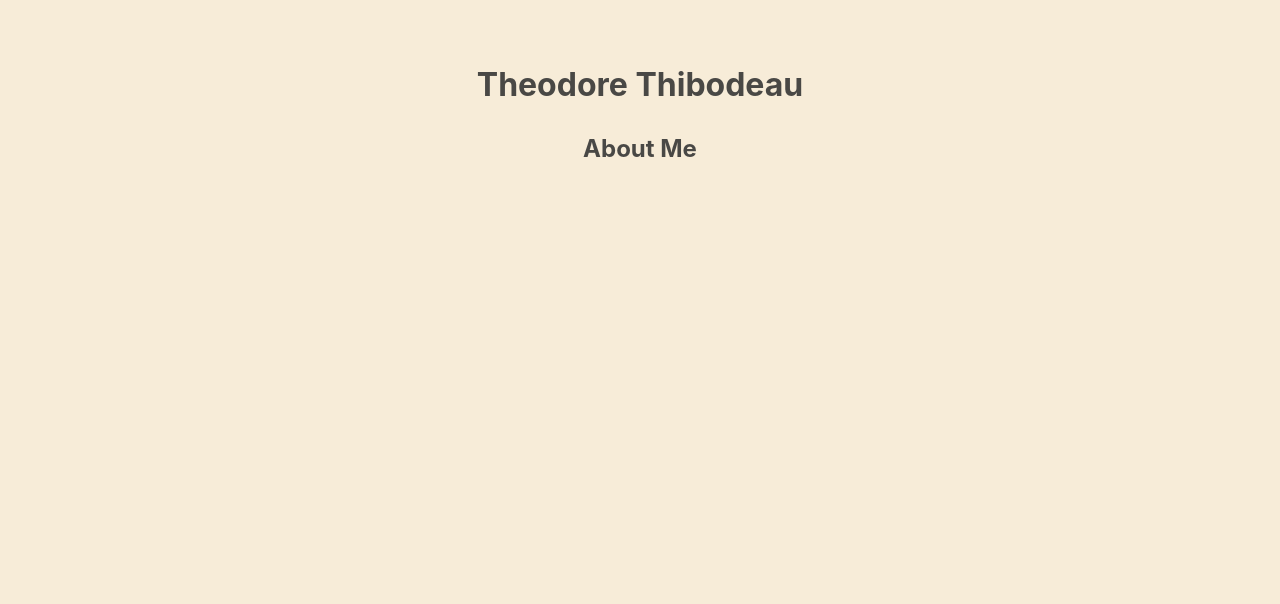
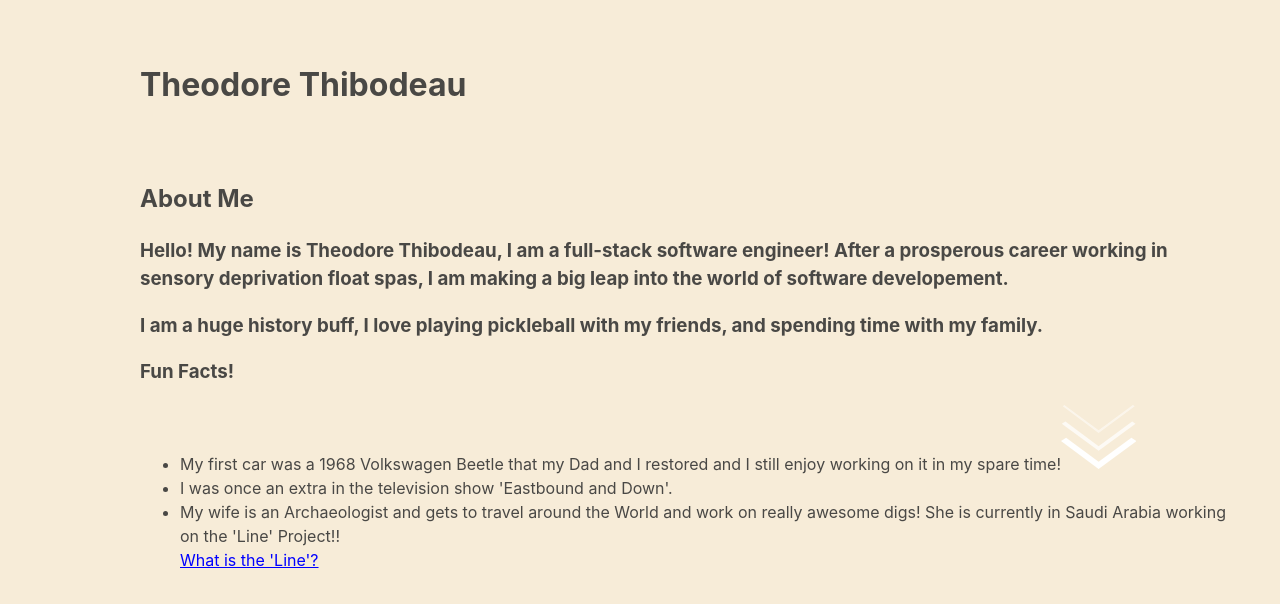
Before and after one commit to TheoThibodeau/Portfolio, a React (Vite) app: page / in a window 1280 px wide. Shown: the top 604 px of the page. Built offline with nearby package versions, Linux system fonts and the light colour scheme.

Commit message:
added an About Me section

```diff
--- a/src/index.css
+++ b/src/index.css
@@ -12,3 +12,55 @@
   -webkit-font-smoothing: antialiased;
   -moz-osx-font-smoothing: grayscale;
 }
+
+.mainContainer {
+  text-align: left;
+  padding-left: 100px;
+}
+
+.name {
+    padding-bottom: 50px;
+}
+
+.funFactsList a {
+  color: blue;
+}
+
+/* Arrow & Hover Animation */
+#more-arrows {
+	width: 75px;
+  height: 65px;
+
+  &:hover {
+
+    polygon {
+      fill: #FFF;
+      transition: all .2s ease-out;
+
+      &.arrow-bottom {
+        transform: translateY(-18px);
+      }
+
+      &.arrow-top {
+        transform: translateY(18px);
+      }
+
+    }
+
+  }
+
+}
+
+polygon {
+  fill: #FFF;
+  transition: all .2s ease-out;
+
+  &.arrow-middle {
+	  opacity: 0.75;
+	}
+
+	&.arrow-top {
+	  opacity: 0.5
+	}
+
+}
--- a/src/portfolioPage.jsx
+++ b/src/portfolioPage.jsx
@@ -2,15 +2,56 @@
 const Profile = () => {
 
     return(
-        <>
-            <h1 className="Name">
+        <div className="mainContainer">
+            <h1 className="name">
                 Theodore Thibodeau
             </h1>
 
             <h2 className="aboutMe">
                 About Me
             </h2>
-        </>
+
+            <h3>
+                Hello! My name is Theodore Thibodeau, I am a full-stack software engineer!
+                After a prosperous career working in sensory deprivation float
+                spas, I am making a big leap into the world of software developement.
+            </h3>
+
+            <h3>
+                I am a huge history buff, I love playing pickleball with my friends, and
+                spending time with my family.
+            </h3>
+
+            <h3>
+                Fun Facts!
+            </h3>
+
+            <ul className="funFactsList" style={{ textAlign: "left" }}>
+            <li>
+                My first car was a 1968 Volkswagen Beetle that my Dad and I restored
+                and I still enjoy working on it in my spare time!
+                <svg id="more-arrows">
+                    <polygon class="arrow-top" points="37.6,27.9 1.8,1.3 3.3,0 37.6,25.3 71.9,0 73.7,1.3 "/>
+                    <polygon class="arrow-middle" points="37.6,45.8 0.8,18.7 4.4,16.4 37.6,41.2 71.2,16.4 74.5,18.7 "/>
+                    <polygon class="arrow-bottom" points="37.6,64 0,36.1 5.1,32.8 37.6,56.8 70.4,32.8 75.5,36.1 "/>
+                </svg>
+            </li>
+
+
+            <li>
+                I was once an extra in the television show 'Eastbound and Down'.
+            </li>
+
+            <li>
+                My wife is an Archaeologist and gets to travel around the World
+                and work on really awesome digs! She is currently in Saudi Arabia
+                working on the 'Line' Project!!
+            </li>
+            <a href="https://www.youtube.com/shorts/K_0UCUwhk64">
+                What is the 'Line'?
+            </a>
+            </ul>
+        </div>
     );
 };
 
```
